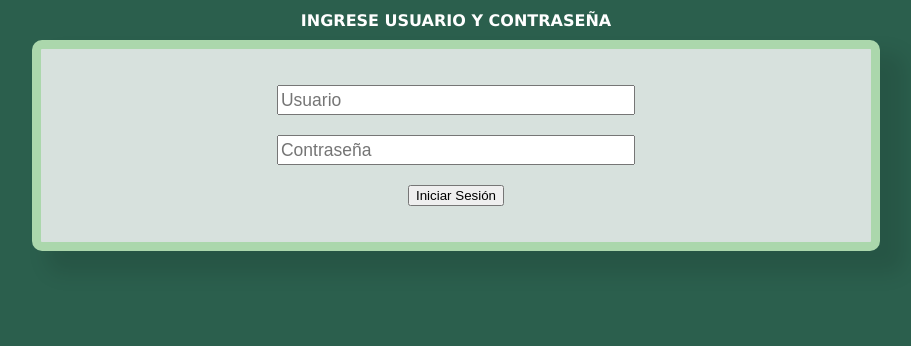
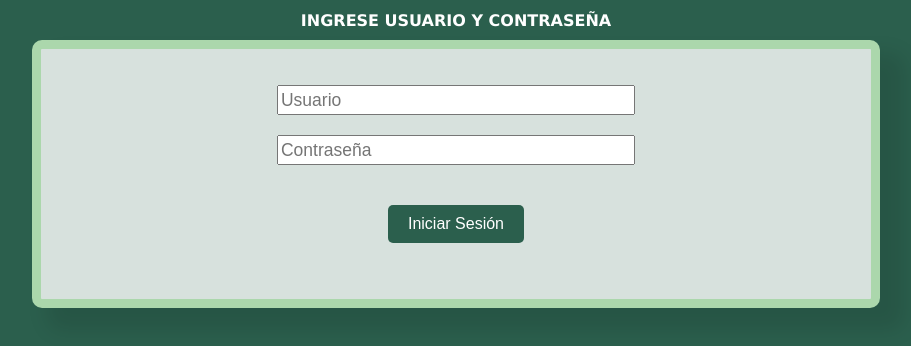
Before and after one commit to mvellanich/Coder-JS, a plain HTML site: page pages/registro.html in a window 1280 px wide. Shown: the whole page, without its empty margins (184-1095 px from the left). Drawn offline with Linux system fonts and the light colour scheme; some packages are replaced by stand-ins of ours; a script that the page names is missing.

Commit message:
Update registro.html

```diff
--- a/pages/registro.html
+++ b/pages/registro.html
@@ -22,7 +22,7 @@
         />
         <br />
 
-        <button type="submit">Iniciar Sesión</button>
+        <button class="botoncito" type="submit">Iniciar Sesión</button>
       </form>
     </div>
 
```
